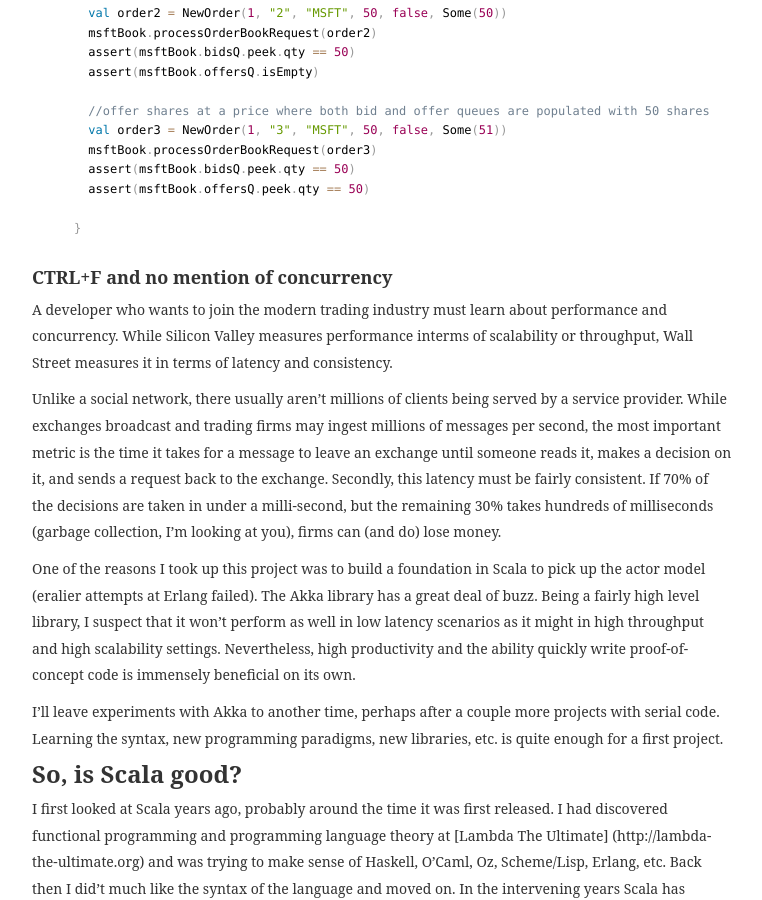
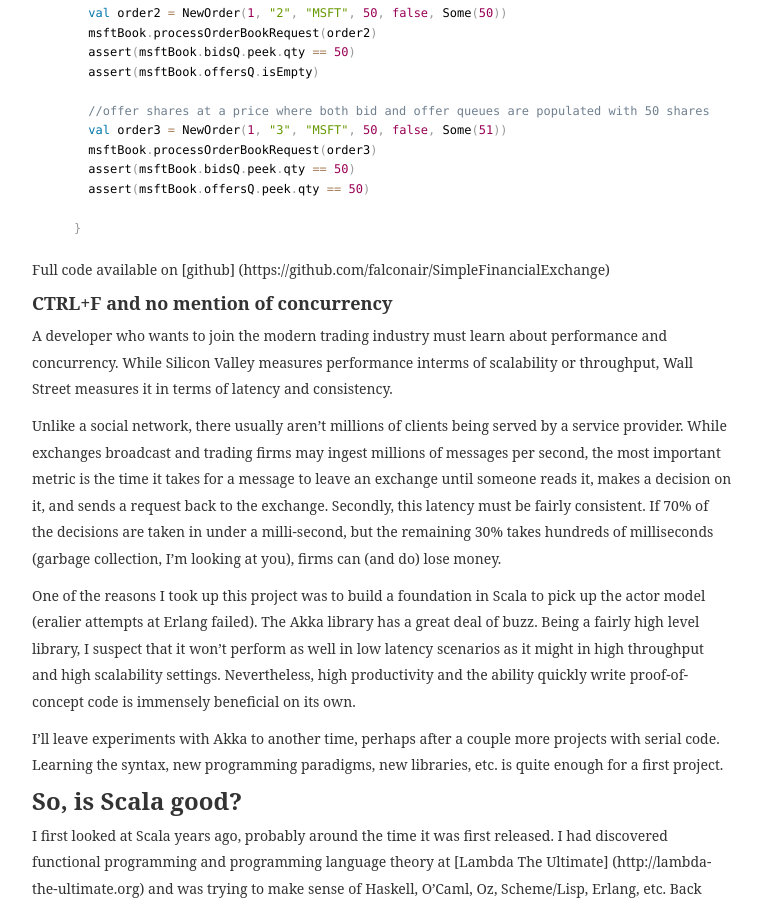
Before and after one commit to falconair/falconair.github.com, a Jekyll site: the page built from _posts/2015-01-05-financial-exchange.md, in a window 1280 px wide and 900 px high, scrolled down 10991 px. Shown: the whole window, without its empty margins (258-1020 px from the left). Built offline with Jekyll 4.4.1, drawn with Linux system fonts in a browser that asks for light colours; nearby versions of some CDN libraries; some web fonts are replaced; Markdown is read by kramdown in place of the engine named in the settings; comment, search, counter and statistics services are not loaded.

Commit message:
adds link to github

```diff
--- a/_posts/2015-01-05-financial-exchange.md
+++ b/_posts/2015-01-05-financial-exchange.md
@@ -406,6 +406,8 @@ object Main extends App {
 </code></pre>
 </div>
 
+Full code available on [github] (https://github.com/falconair/SimpleFinancialExchange)
+
 #### CTRL+F and no mention of concurrency
 
 A developer who wants to join the modern trading industry must learn about performance and concurrency. While Silicon Valley measures performance interms of scalability or throughput, Wall Street measures it in terms of latency and consistency.
```
